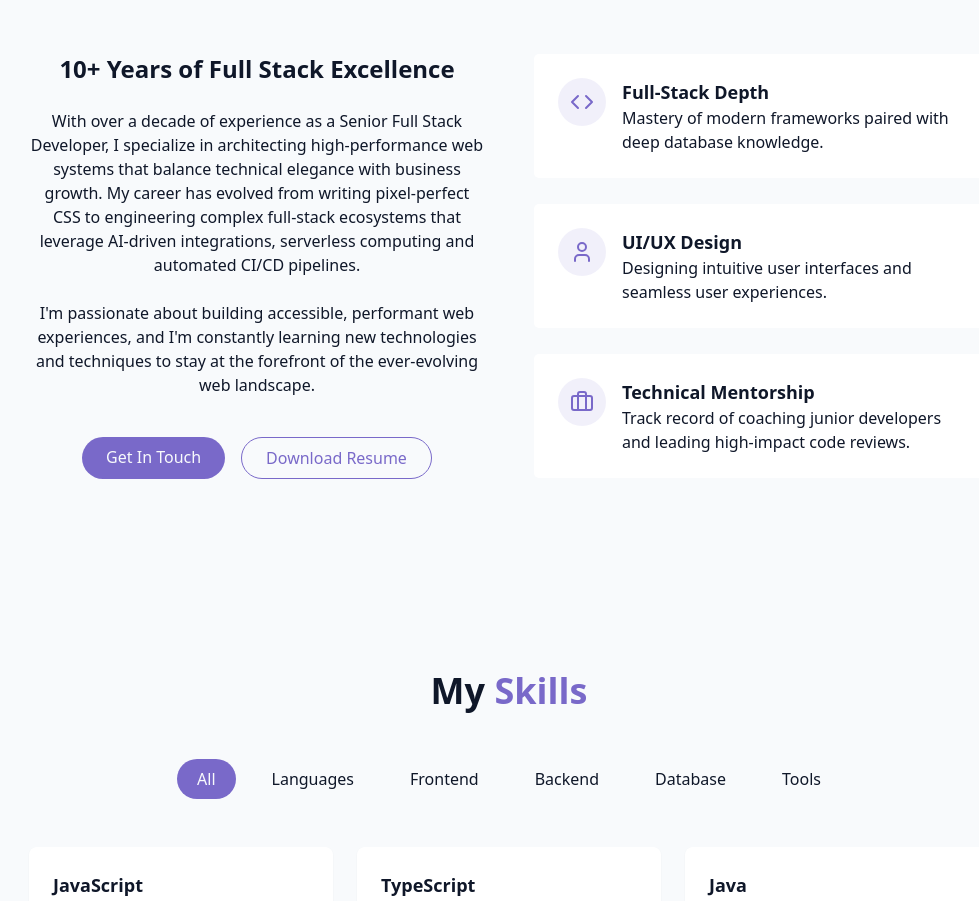
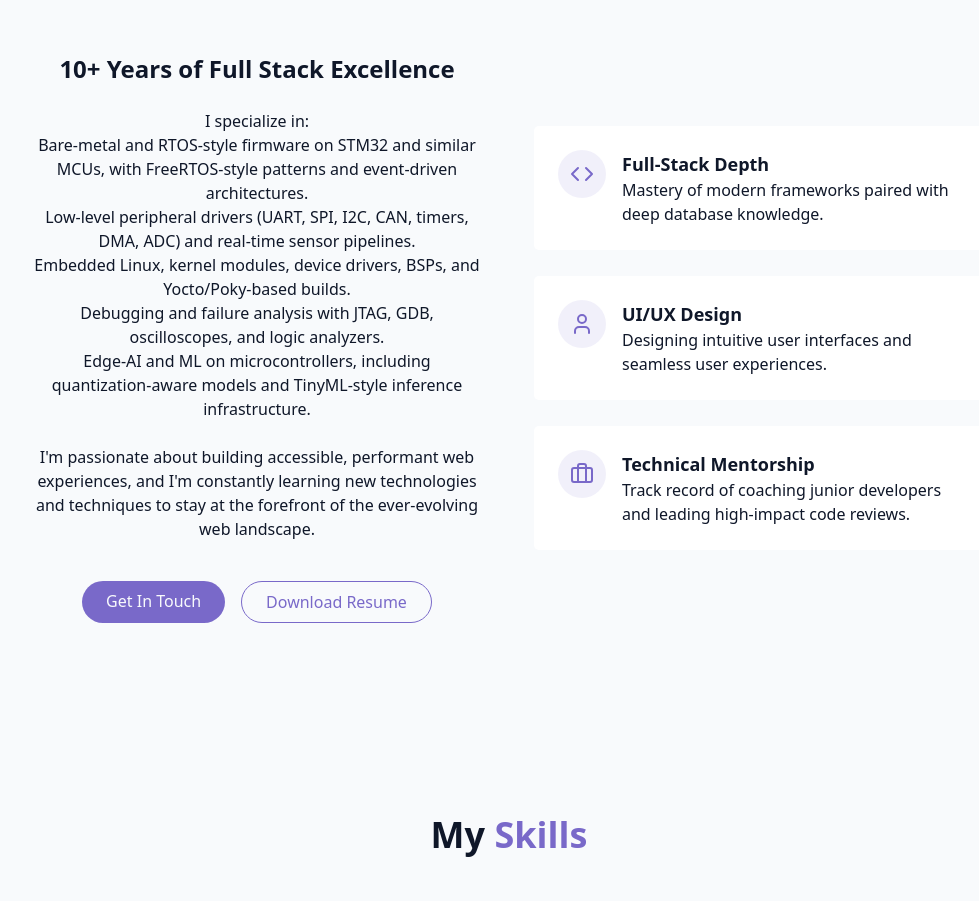
Before and after one commit to senaerg/SenaEPortfolio, a React (Vite) app: page / in a window 1280 px wide. Shown: the part 931-1832 px from the top of the page, without its empty margins (131-1110 px from the left). Built offline with nearby package versions, Linux system fonts and the light colour scheme.

Commit message:
Update AboutSection.jsx

```diff
--- a/src/components/AboutSection.jsx
+++ b/src/components/AboutSection.jsx
@@ -16,7 +16,14 @@ export const AboutSection = () => {
             </h3>
 
             <p className="text-muted-foreground">
-              With over a decade of experience as a Senior Full Stack Developer, I specialize in architecting high-performance web systems that balance technical elegance with business growth. My career has evolved from writing pixel-perfect CSS to engineering complex full-stack ecosystems that leverage AI-driven integrations, serverless computing and automated CI/CD pipelines.
+            I specialize in:
+              <ul>
+<li>Bare‑metal and RTOS‑style firmware on STM32 and similar MCUs, with FreeRTOS‑style patterns and event‑driven architectures.  </li>
+<li> Low‑level peripheral drivers (UART, SPI, I2C, CAN, timers, DMA, ADC) and real‑time sensor pipelines.  </li>
+<li>Embedded Linux, kernel modules, device drivers, BSPs, and Yocto/Poky‑based builds.  </li>
+<li>Debugging and failure analysis with JTAG, GDB, oscilloscopes, and logic analyzers. </li>
+<li>Edge‑AI and ML on microcontrollers, including quantization‑aware models and TinyML‑style inference infrastructure.</li>
+</ul>
             </p>
 
             <p className="text-muted-foreground">
```
